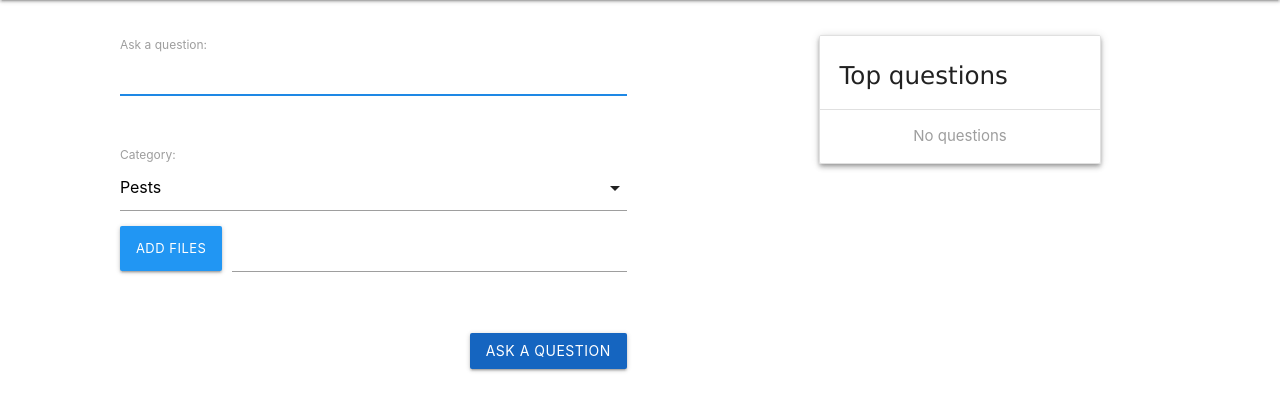
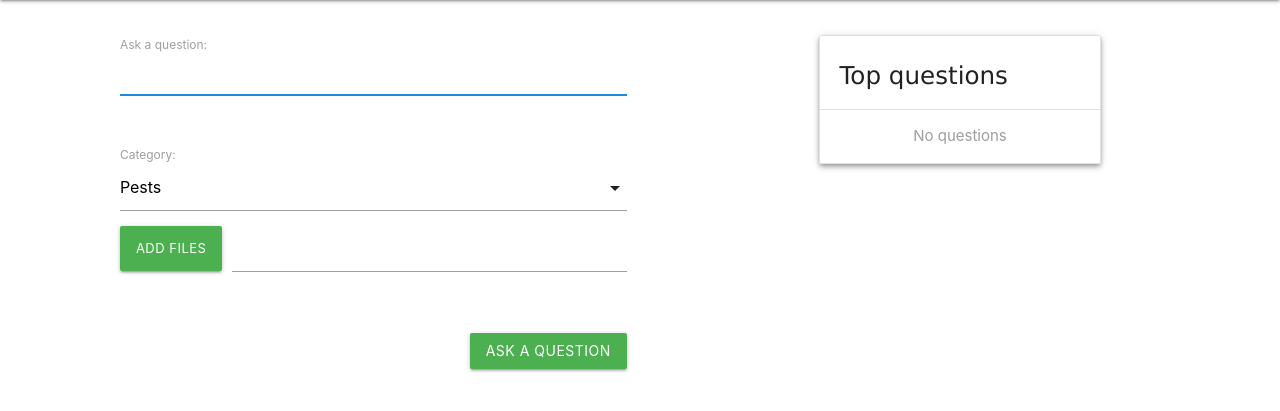
Before and after one commit to aayushbisen/pucho-kisan, a Django app: template forum/templates/forum/inner/question_create.html in a window 1280 px wide. Shown: the part 64-475 px from the top of the page. Run offline with Django 3.2, Linux system fonts and the light colour scheme; the template is opened without the code that fills it: values that come from a table or form of the project are taken from there, others are empty.

Commit message:
UI changes
- blue darken-3 to green color changed
- fab icon changed
- Question detail title changed
- Specialists blockquote added
- Team page photo changed (Aayush Bisen)
- Translations added

```diff
--- a/forum/templates/forum/inner/base.html
+++ b/forum/templates/forum/inner/base.html
@@ -200,8 +200,8 @@
   <footer>
 
     <div class="fixed-action-btn hide-on-large-only">
-      <a href="{% url 'forum:create_question' %}" class="btn-floating btn-large blue darken-3">
-        <i class="large material-icons">mode_edit</i>
+      <a href="{% url 'forum:create_question' %}" class="btn-floating btn-large blue green">
+        <i class="large material-icons">message</i>
       </a>
     </div>
     {% block JS %}
--- a/forum/templates/forum/inner/farmer_edit.html
+++ b/forum/templates/forum/inner/farmer_edit.html
@@ -48,7 +48,7 @@
             </div>
 
             <div class="center-align">
-                <button type="submit" class="btn blue darken-3"> {% trans "Save" %} </button>
+                <button type="submit" class="btn green"> {% trans "Save" %} </button>
             </div>
 
         </form>
--- a/forum/templates/forum/inner/question_create.html
+++ b/forum/templates/forum/inner/question_create.html
@@ -29,7 +29,7 @@
               </div>
 
               <div class="file-field input-field">
-                    <div class="btn-small blue">
+                    <div class="btn-small green">
                         <span>
                             {% trans "Add files" %}
                         </span>
@@ -44,7 +44,7 @@
 
               <div class="row"></div>
               <div class="right-align">
-                <button type="submit" class="btn blue darken-3"> {% trans "Ask a question" %} </button>
+                <button type="submit" class="btn green"> {% trans "Ask a question" %} </button>
               </div>
 
             </form>
--- a/forum/templates/forum/inner/question_detail.html
+++ b/forum/templates/forum/inner/question_detail.html
@@ -5,7 +5,7 @@
 {% block title %} {{question}} {% endblock title %}
 
 {% block page-title %}
-{% trans "Give Answers to questions" %}
+{% trans "Give Solution" %}
 {% endblock page-title %}
 
 {% block content %}
@@ -30,7 +30,7 @@
 
             <div class="row right-align">
 
-                <button type="submit" class="btn blue darken-3"> {% trans "answer" %} </button>
+                <button type="submit" class="btn green"> {% trans "answer" %} </button>
 
             </div>
 
--- a/forum/templates/forum/inner/search.html
+++ b/forum/templates/forum/inner/search.html
@@ -16,7 +16,7 @@
                 <input type="search" name="q" value="{{search_term}}"  placeholder="{% trans "Search questions" %}" id="search" />
             </div>
             <div class="right-align">
-                <button type="submit" class="btn-small blue darken-3 waves-effect waves-light"> {% trans "Search" %} <i class="material-icons left">search</i> </button>
+                <button type="submit" class="btn-small green waves-effect waves-light"> {% trans "Search" %} <i class="material-icons left">search</i> </button>
             </div>
         </form>
 
--- a/forum/templates/forum/inner/specialist_list.html
+++ b/forum/templates/forum/inner/specialist_list.html
@@ -10,6 +10,12 @@
 {% block content %}
 
 <div class="container">
+
+
+  <blockquote class="flow-text" style="border-left-color: #1976d2;">
+    {% trans "Want to help farmers? Join our panel of specialists. Contact us" %} <a href="mailto:puchokisan@gmail.com"> {% trans "here" %} </a>
+  </blockquote>
+
 
 <ul class="collection">
 
--- a/forum/templates/forum/outer/login.html
+++ b/forum/templates/forum/outer/login.html
@@ -28,7 +28,7 @@
                 <button type="submit" class="btn blue darken-3"> {% trans "Login" %} </button>
             </div>
         </form>
-        <p class="center" style="margin-bottom: 5px !important;"><a href=" {% url 'forum:signup' %} " class="btn green darken-3"> {% trans "Signup" %} </a></p>
+        <p class="center" style="margin-bottom: 5px !important;"><a href=" {% url 'forum:signup' %} " class="btn green"> {% trans "Signup" %} </a></p>
 
     </div>
 
--- a/forum/views.py
+++ b/forum/views.py
@@ -480,7 +480,7 @@ def team_page(request):
         {
             'name': "Aayush Bisen",
             'badge': "front end dev",
-            'avatar_link': "https://avatars3.githubusercontent.com/u/41341387",
+            'avatar_link': "https://github.com/aayushbisen/learngit/blob/master/meet_team-min_o.jpg?raw=true",
             'github_link': "https://github.com/aayushbisen",
             'linked_in_link': "https://www.linkedin.com/in/aayush-bisen-b79268157/",
             'description': "Aayush is a Computer Science Undergrad. \
```
Also changed, not shown: locale/hi/LC_MESSAGES/django.po, 1 other file.
